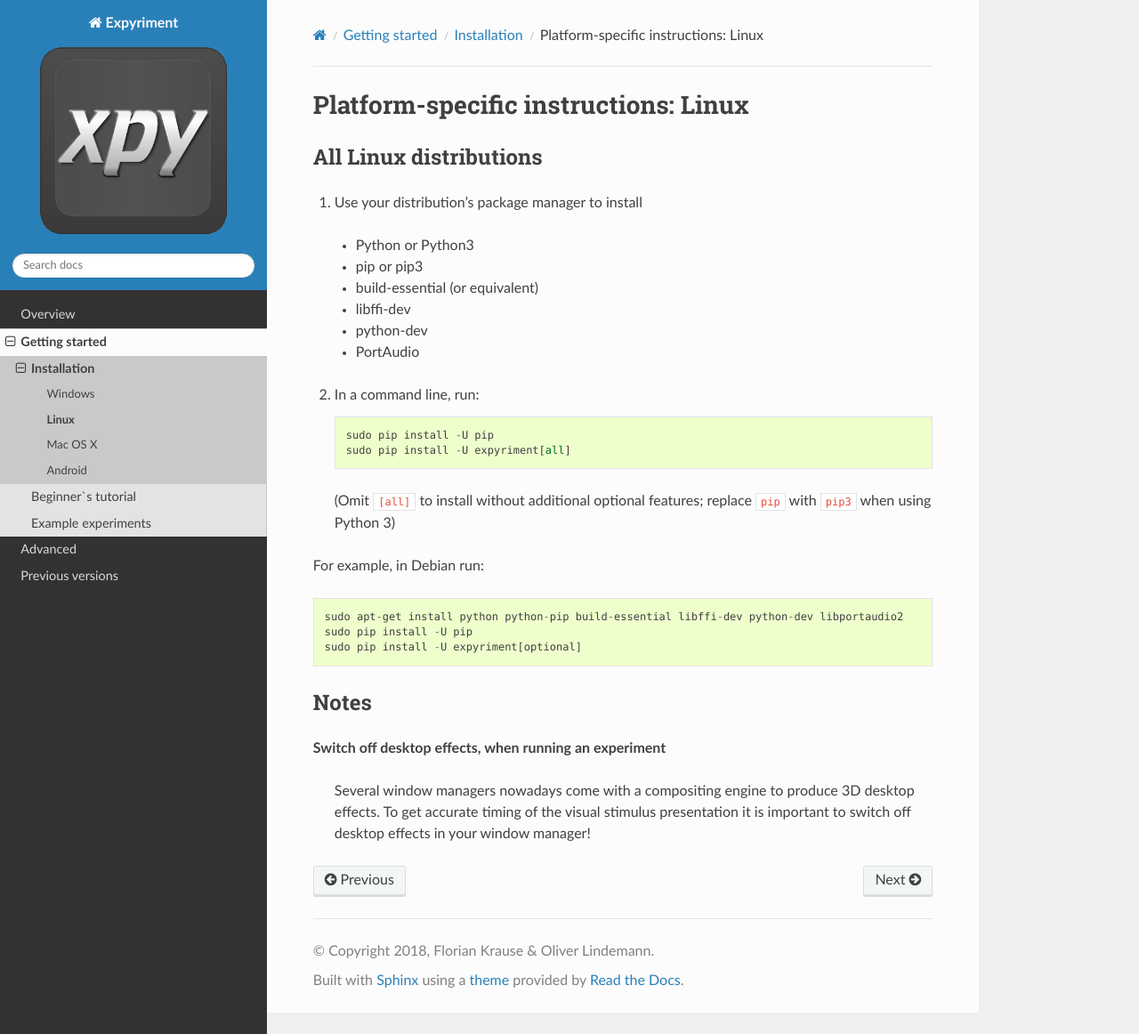
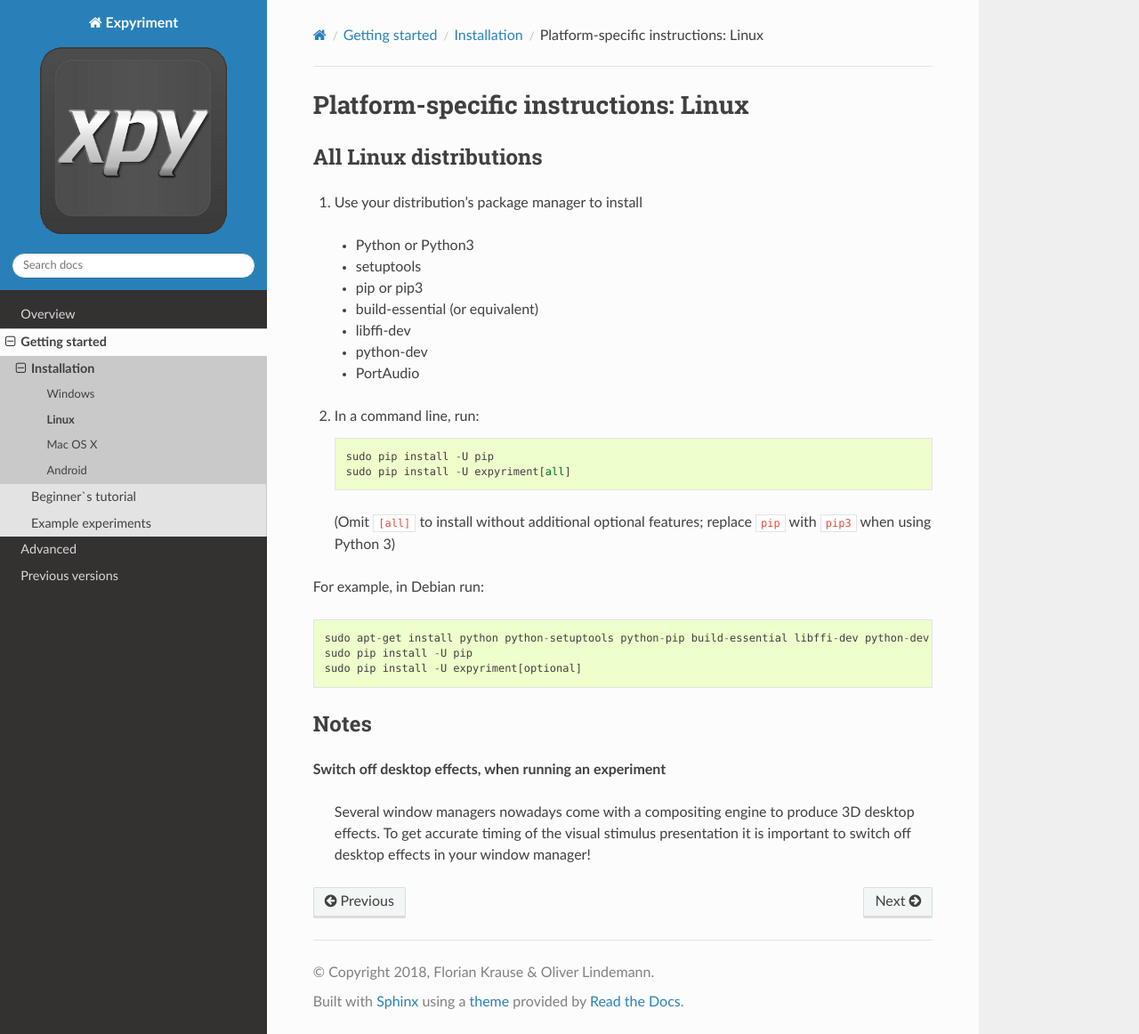
Before and after one commit to expyriment/expyriment, a Sphinx documentation site: the page built from documentation/sphinx/Installation.Linux.rst, in a window 1280 px wide and 1162 px high. Shown: the whole window at 89% size. Built offline with Sphinx 7.4.7 and the Read the Docs theme 2.0.0, drawn with Linux system fonts in a browser that asks for light colours; pages that are not in the unit, such as notebooks, are missing from menus.

Commit message:
Update Installation.Linux.rst

```diff
--- a/documentation/sphinx/Installation.Linux.rst
+++ b/documentation/sphinx/Installation.Linux.rst
@@ -9,6 +9,7 @@
 1. Use your distribution's package manager to install
 
   * Python or Python3
+  * setuptools
   * pip or pip3
   * build-essential (or equivalent)
   * libffi-dev
@@ -24,7 +25,7 @@
 
 For example, in Debian run::
 
-    sudo apt-get install python python-pip build-essential libffi-dev python-dev libportaudio2
+    sudo apt-get install python python-setuptools python-pip build-essential libffi-dev python-dev libportaudio2
     sudo pip install -U pip
     sudo pip install -U expyriment[optional]
 
```
